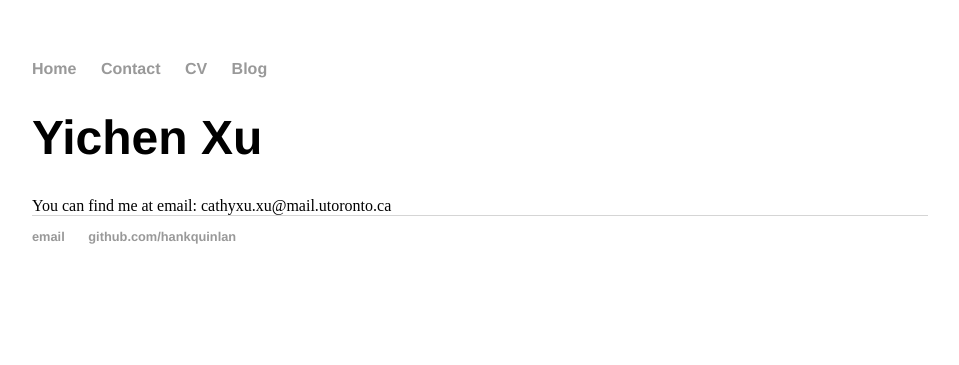
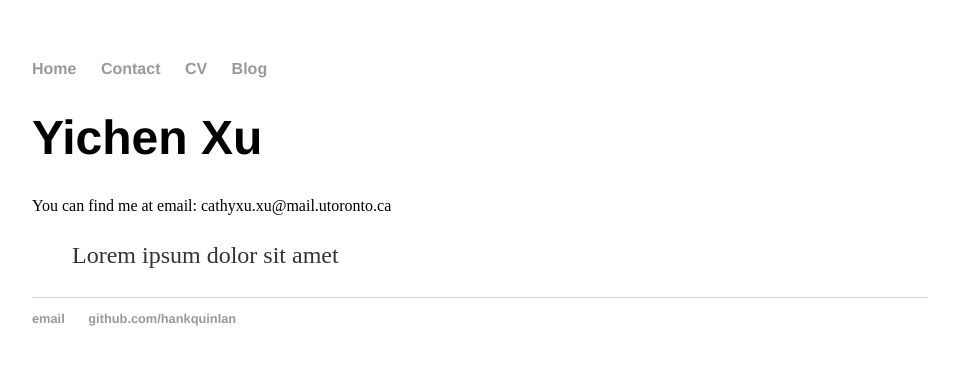
Before and after one commit to black12348602/black12348602.github.io, a Jekyll site: the page built from contact/index.html, in a window 1280 px wide. Shown: the top 365 px of the page, without its empty margins (160-1119 px from the left). Built offline with Jekyll 4.4.1, drawn with Linux system fonts in a browser that asks for light colours.

Commit message:
Update index.html

```diff
--- a/contact/index.html
+++ b/contact/index.html
@@ -4,3 +4,7 @@ title: Yichen Xu
 ---
 You can find me at
 email: cathyxu.xu@mail.utoronto.ca
+
+<blockquote>
+<p>Lorem ipsum dolor sit amet</p>
+</blockquote>
```
